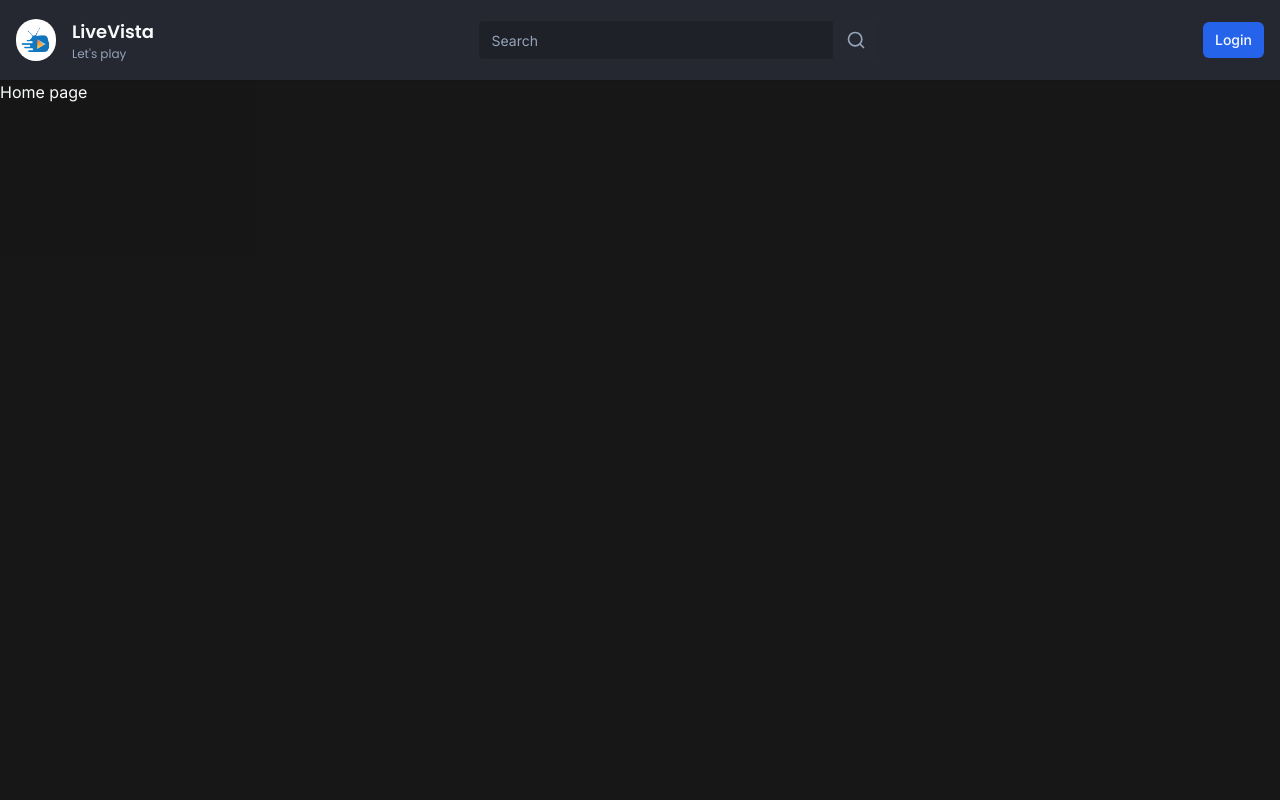
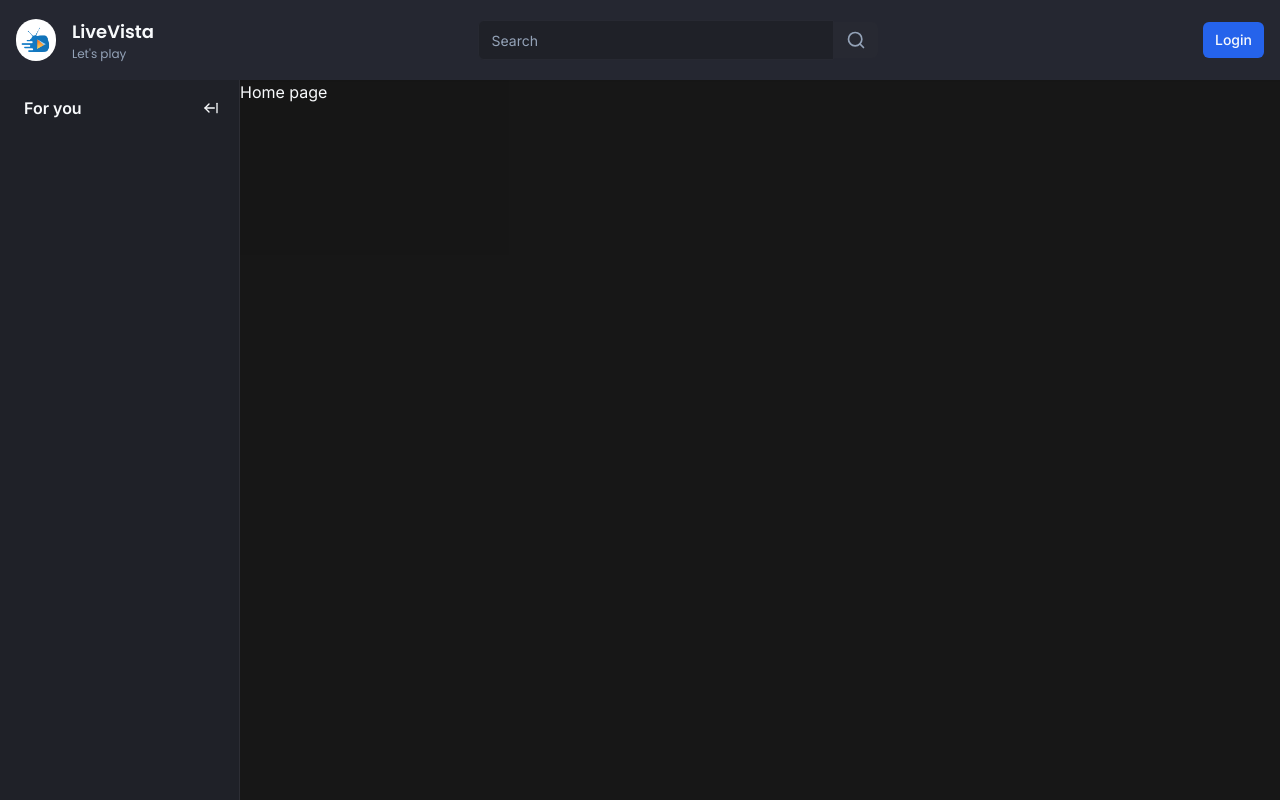
Before and after one commit to tanmayR18/LiveVista, a Next.js app: page / in a window 1280 px wide. Built offline with nearby package versions, Linux system fonts and the light colour scheme; no server answers.

Commit message:
Side bar added

```diff
--- /dev/null
+++ b/app/(browse)/_components/container.tsx
@@ -0,0 +1,43 @@
+"use client"
+
+import { useEffect } from "react"
+import { useMediaQuery } from "usehooks-ts"
+
+import { cn } from "@/lib/utils"
+import { useSidebar } from "@/store/use-sidebar"
+
+interface ContainerProps {
+    children: React.ReactNode
+}
+
+const Container = ({
+    children
+}: ContainerProps) => {
+
+    const matches = useMediaQuery( "(max-width: 1024px)");
+
+    const {
+        collapsed,
+        onCollapse,
+        onExpand,
+    } = useSidebar( state => state)
+
+    useEffect( () => {
+        if(matches) {
+            onCollapse();
+        } else {
+            onExpand();
+        }
+    }, [matches, onCollapse, onExpand])
+
+  return (
+    <div className={cn(
+        " flex-1",
+        collapsed ? "ml-[70px]" : "ml-[70px] lg:ml-60"
+    )}>
+        {children}
+    </div>
+  )
+}
+
+export default Container
--- /dev/null
+++ b/app/(browse)/_components/sidebar/index.tsx
@@ -0,0 +1,10 @@
+import Toggle from "./toggle"
+import Wrapper from "./wrapper"
+
+export const Sidebar = () => {
+    return (
+        <Wrapper>
+            <Toggle/>
+        </Wrapper>
+    )
+}
--- /dev/null
+++ b/app/(browse)/_components/sidebar/toggle.tsx
@@ -0,0 +1,55 @@
+"use client"
+
+import { Hint } from "@/components/hint";
+import { Button } from "@/components/ui/button";
+import { useSidebar } from "@/store/use-sidebar";
+import { ArrowLeftFromLine, ArrowRightFromLine } from "lucide-react";
+
+const Toggle = () => {
+
+    const {
+        collapsed,
+        onCollapse,
+        onExpand
+    } = useSidebar( state => state)
+
+    const label = collapsed ? "Expand" : "Collapse"
+
+    return (
+        <>
+            {
+                collapsed && (
+                    <div className=" hidden lg:flex w-full items-center justify-center pt-4 mb-4">
+                        <Hint label={label} side="right" asChild>
+                            <Button
+                            onClick={onExpand}
+                            className=" h-auto p-2"
+                            variant={"ghost"}>
+                                <ArrowRightFromLine className=" h-4 w-4"/>
+                            </Button>
+                        </Hint>
+                    </div>
+                )
+            }
+            {
+                !collapsed && (
+                    <div className=" p-3 pl-6 flex items-center w-full">
+                        <p className=" font-semibold text-primary">
+                            For you
+                        </p>
+                        <Hint label={label} side="right" asChild>
+                            <Button
+                            onClick={onCollapse}
+                            className=" h-auto p-2 ml-auto"
+                            variant={"ghost"}>
+                                <ArrowLeftFromLine className=" h-4 w-4" />
+                            </Button>
+                        </Hint>
+                    </div>
+                )
+            }
+        </>
+    );
+}
+
+export default Toggle;
--- /dev/null
+++ b/app/(browse)/_components/sidebar/wrapper.tsx
@@ -0,0 +1,28 @@
+"use client"
+import { cn } from "@/lib/utils";
+import { useSidebar } from "@/store/use-sidebar";
+
+interface WrapperProps {
+    children: React.ReactNode
+};
+
+
+const Wrapper = ({children}: WrapperProps) => {
+
+    const { collapsed, onCollapse, onExpand } = useSidebar( state => state)
+
+    return (
+        <div>
+            <aside
+                className={cn(
+                    " fixed  left-0 flex flex-col w-60 h-full bg-background border-r border-[#2D2E35] z-50",
+                    collapsed && "w-[70px]"
+                )}
+            >
+                {children}
+            </aside>
+        </div>
+    );
+}
+
+export default Wrapper;
--- a/app/(browse)/layout.tsx
+++ b/app/(browse)/layout.tsx
@@ -1,5 +1,7 @@
 import React from "react";
 import { Navbar } from "./_components/navbar";
+import { Sidebar } from "./_components/sidebar";
+import Container from "./_components/container";
 
 const BrowseLayout = ({
     children
@@ -10,7 +12,10 @@
         <>
             <Navbar/>
             <div className=" flex h-full pt-20">
-                {children}
+                <Sidebar/>
+                <Container>
+                    {children}
+                </Container>
             </div>
         </>
     );
--- /dev/null
+++ b/components/hint.tsx
@@ -0,0 +1,41 @@
+import {
+    Tooltip,
+    TooltipContent,
+    TooltipProvider,
+    TooltipTrigger
+} from "@/components/ui/tooltip"
+import React from "react"
+
+interface HintProps {
+    label: string;
+    children: React.ReactNode;
+    asChild?: boolean;
+    side?: "top" | "bottom" | "left" | "right";
+    align?: "start" | "center" | "end"
+}
+
+export const Hint = ({
+    label,
+    children,
+    asChild,
+    side,
+    align
+}: HintProps) => {
+    return (
+        <TooltipProvider>
+            <Tooltip delayDuration={0}>
+                <TooltipTrigger asChild={asChild}>
+                    {children}
+                </TooltipTrigger>
+                <TooltipContent
+                className=" text-black bg-white"
+                side={side}
+                align={align}
+                >
+                    <p className=" font-semibold">{label}</p>
+                </TooltipContent>
+            </Tooltip>
+        </TooltipProvider>
+
+    )
+}
--- /dev/null
+++ b/components/ui/tooltip.tsx
@@ -0,0 +1,30 @@
+"use client"
+
+import * as React from "react"
+import * as TooltipPrimitive from "@radix-ui/react-tooltip"
+
+import { cn } from "@/lib/utils"
+
+const TooltipProvider = TooltipPrimitive.Provider
+
+const Tooltip = TooltipPrimitive.Root
+
+const TooltipTrigger = TooltipPrimitive.Trigger
+
+const TooltipContent = React.forwardRef<
+  React.ElementRef<typeof TooltipPrimitive.Content>,
+  React.ComponentPropsWithoutRef<typeof TooltipPrimitive.Content>
+>(({ className, sideOffset = 4, ...props }, ref) => (
+  <TooltipPrimitive.Content
+    ref={ref}
+    sideOffset={sideOffset}
+    className={cn(
+      "z-50 overflow-hidden rounded-md border bg-popover px-3 py-1.5 text-sm text-popover-foreground shadow-md animate-in fade-in-0 zoom-in-95 data-[state=closed]:animate-out data-[state=closed]:fade-out-0 data-[state=closed]:zoom-out-95 data-[side=bottom]:slide-in-from-top-2 data-[side=left]:slide-in-from-right-2 data-[side=right]:slide-in-from-left-2 data-[side=top]:slide-in-from-bottom-2",
+      className
+    )}
+    {...props}
+  />
+))
+TooltipContent.displayName = TooltipPrimitive.Content.displayName
+
+export { Tooltip, TooltipTrigger, TooltipContent, TooltipProvider }
--- a/package.json
+++ b/package.json
@@ -13,6 +13,7 @@
     "@clerk/themes": "^1.7.9",
     "@prisma/client": "^5.7.1",
     "@radix-ui/react-slot": "^1.0.2",
+    "@radix-ui/react-tooltip": "^1.0.7",
     "class-variance-authority": "^0.7.0",
     "clsx": "^2.0.0",
     "lucide-react": "^0.302.0",
@@ -23,7 +24,9 @@
     "react-dom": "^18",
     "svix": "^1.15.0",
     "tailwind-merge": "^2.2.0",
-    "tailwindcss-animate": "^1.0.7"
+    "tailwindcss-animate": "^1.0.7",
+    "usehooks-ts": "^2.9.1",
+    "zustand": "^4.4.7"
   },
   "devDependencies": {
     "@types/node": "^20",
--- /dev/null
+++ b/store/use-sidebar.ts
@@ -0,0 +1,13 @@
+import { create } from "zustand";
+
+interface SidebarStore {
+    collapsed: boolean,
+    onExpand: () => void,
+    onCollapse: () => void
+};
+
+export const useSidebar =  create<SidebarStore>((set) => ({
+    collapsed: false,
+    onExpand: () => set( () => ({ collapsed: false })),
+    onCollapse: () => set(()=>({ collapsed: true}))
+}))
```
Also changed, not shown: 1 other file (tests, documents, lock files or other folders).
